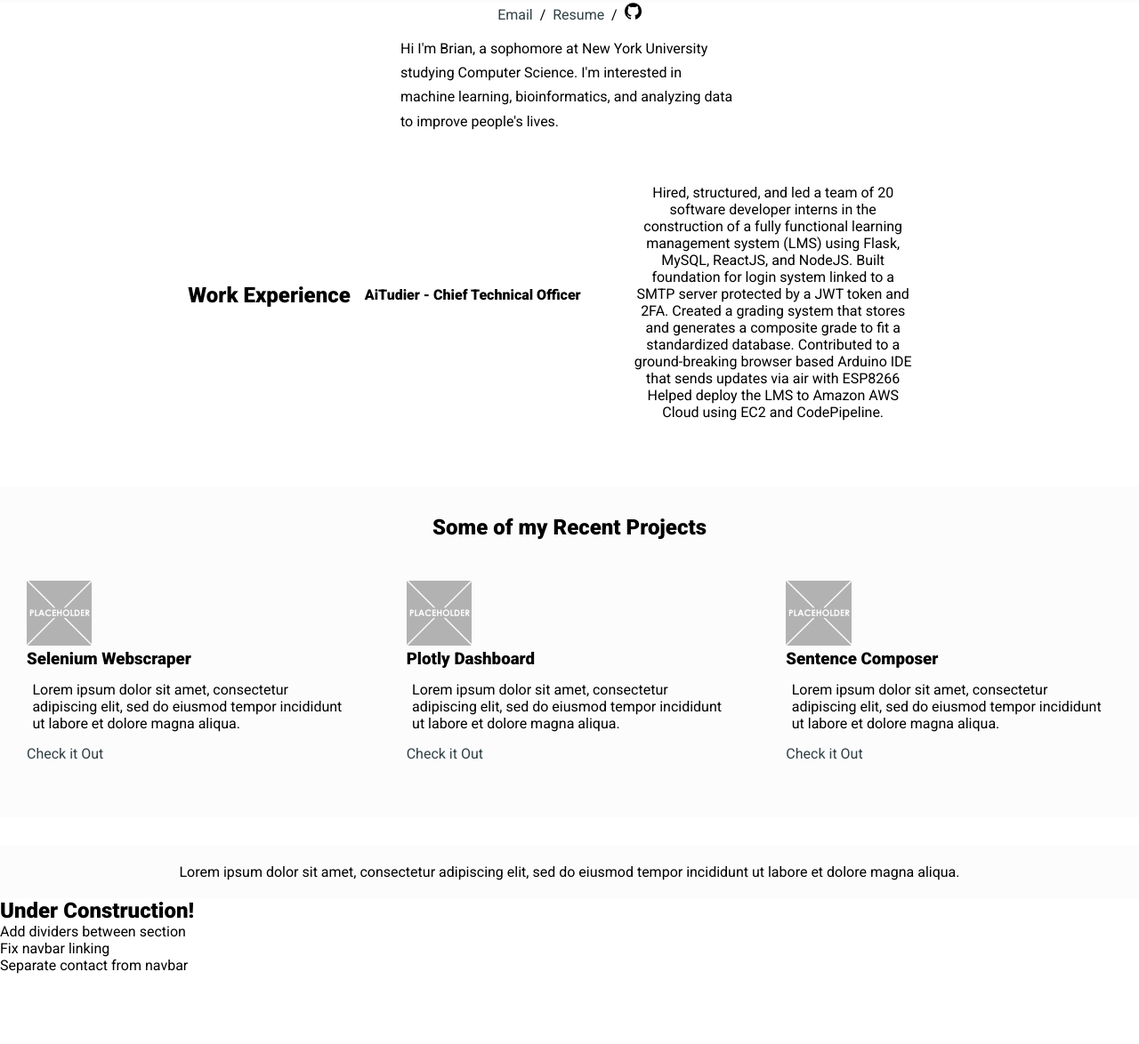
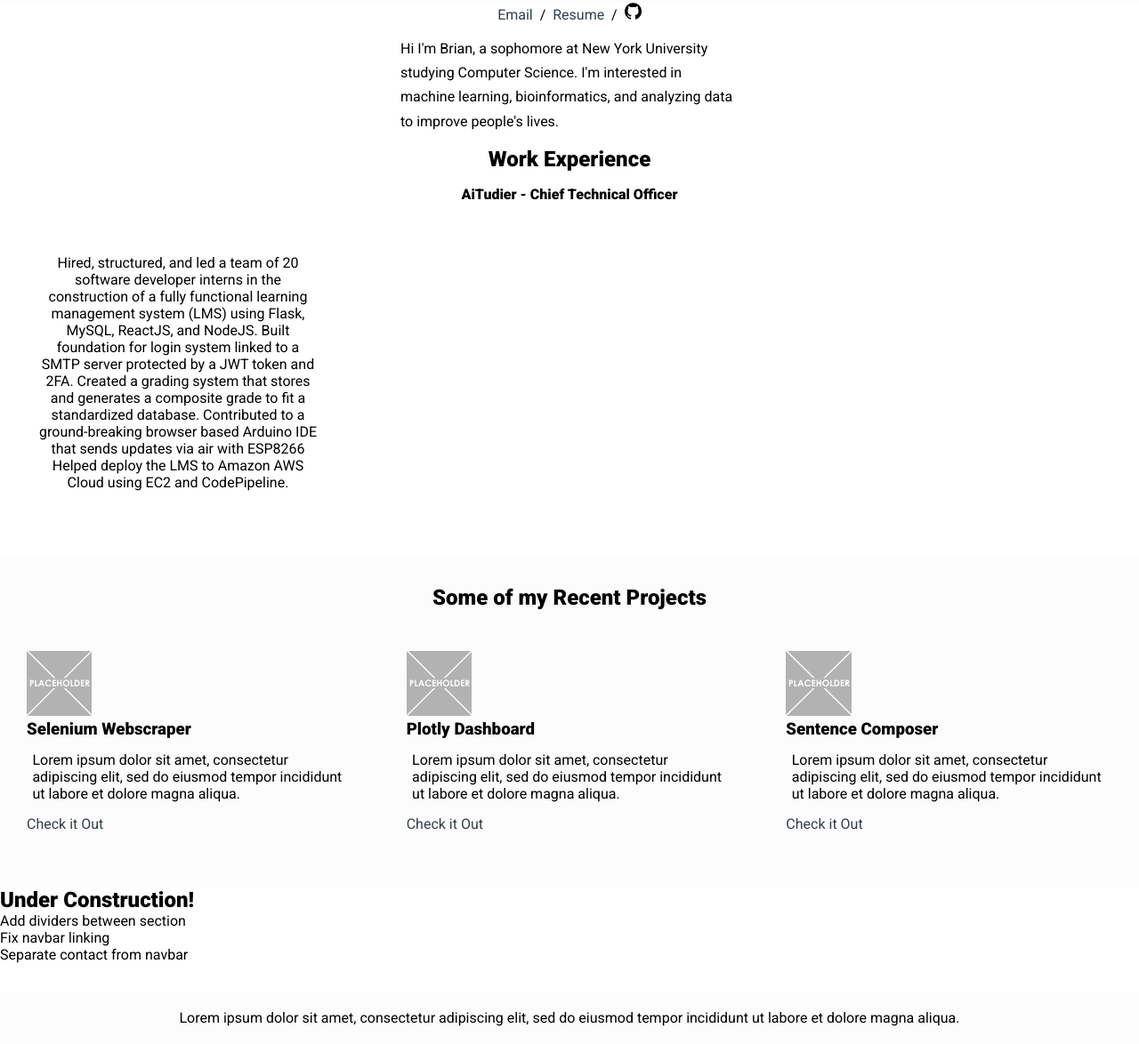
Before and after one commit to brianzou03/brianzou-website, a plain HTML site: page index.html in a window 1280 px wide. Shown: the part 73-1247 px from the top of the page at 89% size. Before the commit the page ends 1168 px from the top, so only its background shows below. Drawn offline with nearby package versions, Linux system fonts and the light colour scheme; a script that the page names is missing.

Commit message:
testing css change

```diff
--- a/assets/static/style.css
+++ b/assets/static/style.css
@@ -122,9 +122,7 @@ nav ul li {
 
 /* Work Experience Design */
 .work {
-  display: flex;
-  align-items: center;
-  justify-content: center;
+    text-align: center;
   gap: 1.0rem;
   max-width: 150rem;
 }
@@ -133,6 +131,7 @@ nav ul li {
     width: 25rem;
     padding: 0.625rem;
     border-radius: 6px;
+    margin-bottom: 1rem;
 }
 
 .work-title {
--- a/index.html
+++ b/index.html
@@ -120,13 +120,7 @@
     </div>
 </section>
 <!-- Skills section -->
-<footer>
-    <p>
-        Lorem ipsum dolor sit amet, consectetur adipiscing elit,
-        sed do eiusmod tempor incididunt ut labore et dolore magna aliqua.
-    </p>
-</footer>
-<!-- Footer section -->
+
 
 <!-- Website TODOs-->
 <section>
@@ -145,7 +139,13 @@
         </li>
     </ul>
 </section>
-
+<!-- Footer section -->
+<footer>
+    <p>
+        Lorem ipsum dolor sit amet, consectetur adipiscing elit,
+        sed do eiusmod tempor incididunt ut labore et dolore magna aliqua.
+    </p>
+</footer>
 <!-- Website scripts -->
 <script src="assets/js/app.js"></script>
 
```
